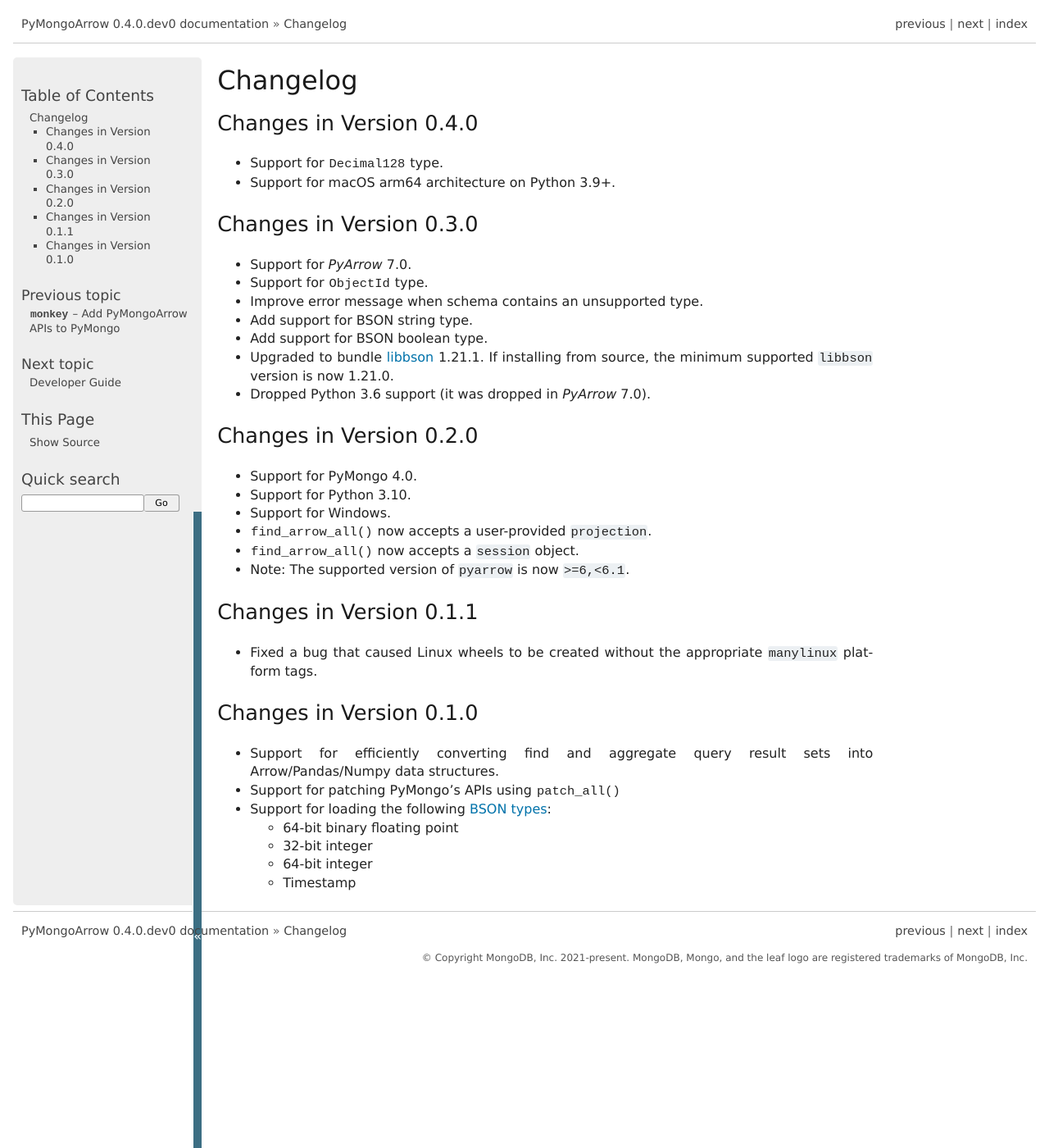
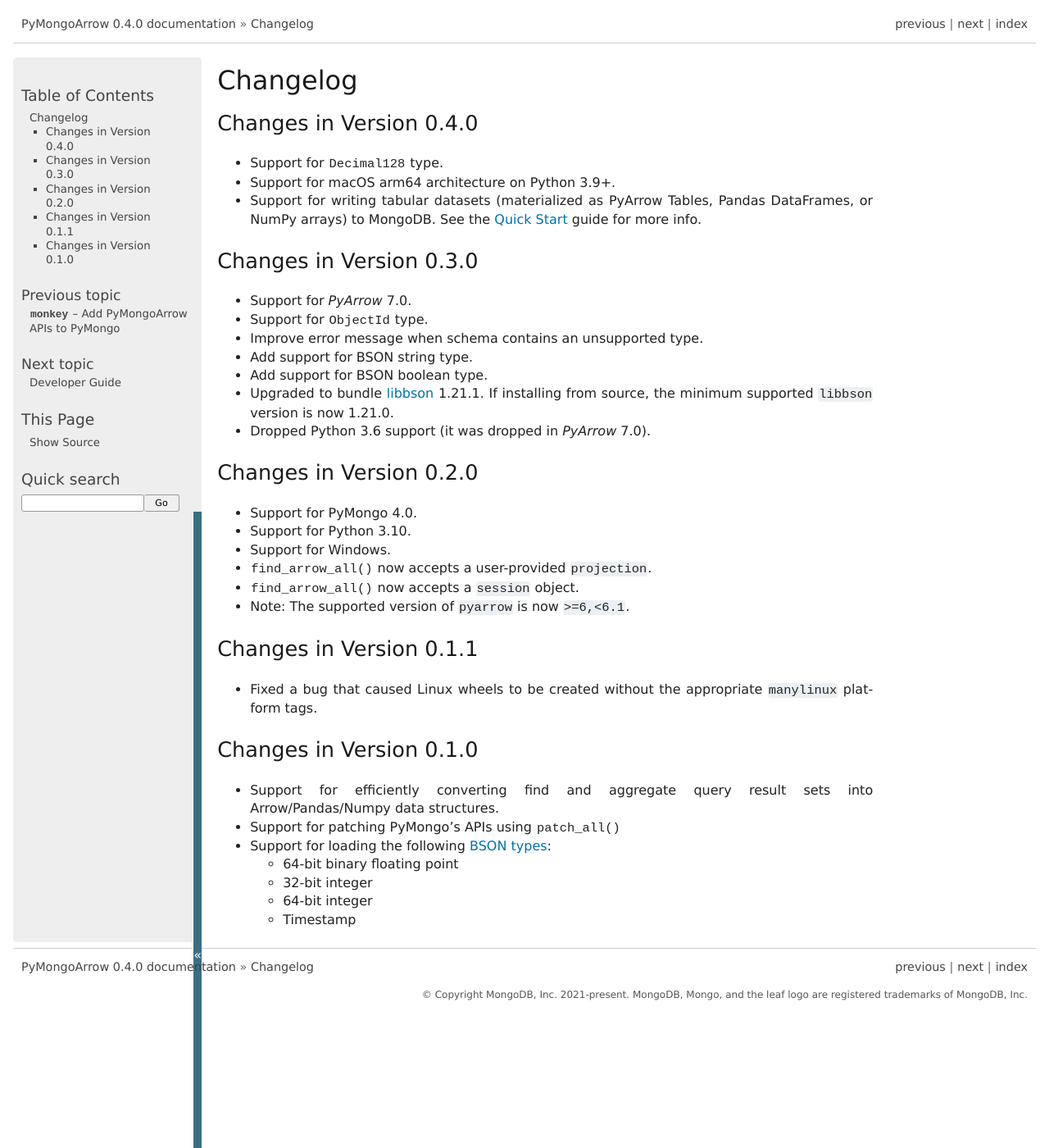
Before and after one commit to mongodb-labs/mongo-arrow, a Sphinx documentation site: the page built from bindings/python/docs/source/changelog.rst, in a window 1280 px wide and 1400 px high. Shown: the whole window at 82% size. Built offline with Sphinx 7.4.7, drawn with Linux system fonts in a browser that asks for light colours.

Commit message:
BUMP 0.4.0

```diff
--- a/bindings/python/docs/source/changelog.rst
+++ b/bindings/python/docs/source/changelog.rst
@@ -5,6 +5,9 @@ Changes in Version 0.4.0
 ------------------------
 - Support for :class:`~bson.decimal128.Decimal128` type.
 - Support for macOS arm64 architecture on Python 3.9+.
+- Support for writing tabular datasets (materialized as
+  PyArrow Tables, Pandas DataFrames, or NumPy arrays) to MongoDB.
+  See the :doc:`quickstart` guide for more info.
 
 Changes in Version 0.3.0
 ------------------------
--- a/bindings/python/pymongoarrow/version.py
+++ b/bindings/python/pymongoarrow/version.py
@@ -12,6 +12,6 @@
 # See the License for the specific language governing permissions and
 # limitations under the License.
 
-__version__ = "0.4.0.dev0"
+__version__ = "0.4.0"
 
 _MIN_LIBBSON_VERSION = "1.21.0"
```
